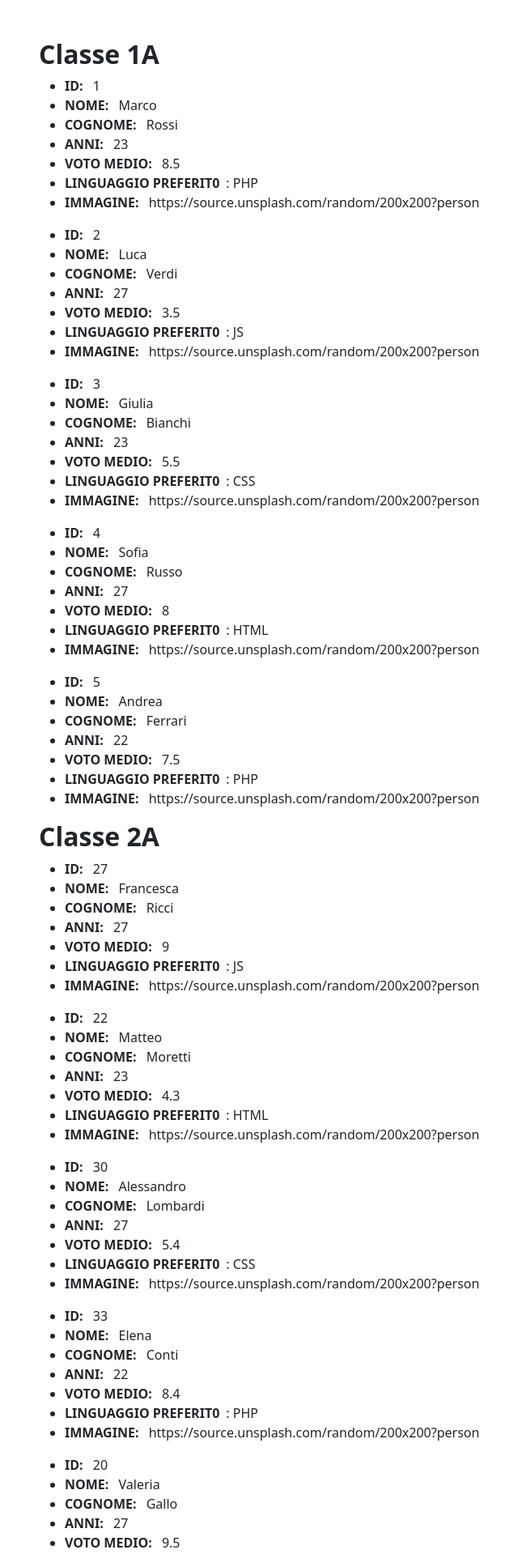
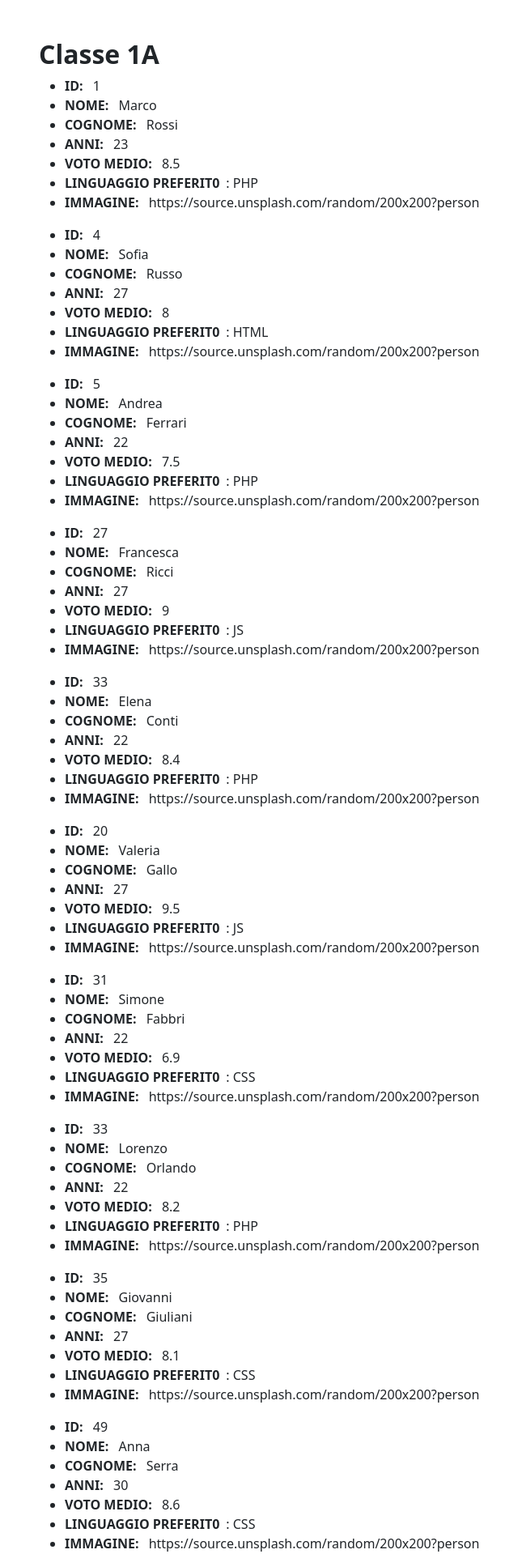
Before and after one commit to DanieleChecchin/php-snacks-b1, a PHP site: page /snack4.php in a window 1280 px wide. Shown: the top 1919 px of the page at 81% size, without its empty margins (34-674 px from the left). Run offline with PHP 8.4, Linux system fonts and the light colour scheme.

Commit message:
snack 4b

```diff
--- a/snack4.php
+++ b/snack4.php
@@ -243,10 +243,9 @@ $classi = [
 $studentiSufficienti = [];
 
 foreach ($classi as $classe) {
-
-    foreach ($classe as $contenutoClasse) {
-        if ($contenutoClasse['voto_medio'] >= 6) {
-            $studentiSufficienti[] = $classe;
+    foreach ($classe as $alunno) {
+        if ($alunno['voto_medio'] >= 6) {
+            $studentiSufficienti[] = $alunno;
         }
     }
 }
@@ -274,7 +273,7 @@ foreach ($classi as $classe) {
                 <?= $key ?>
             </h2>
 
-            <?php foreach ($classe as $key => $contenutoClasse) { ?>
+            <?php foreach ($studentiSufficienti as $key => $contenutoClasse) { ?>
                 <!-- "Classe 1A" => [
         [
             "id" => 1,
```
